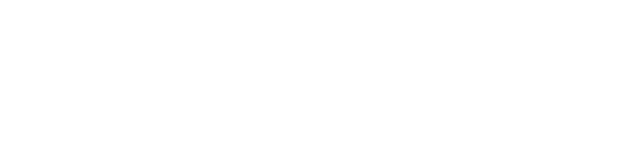
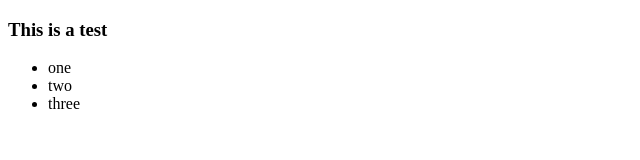
Before and after one commit to OBDtete/see-you, a plain HTML site: page index.html in a window 1280 px wide. Shown: the whole page, without its empty margins (0-640 px from the left). Drawn offline with Linux system fonts and the light colour scheme.

Commit message:
modefied index file

```diff
--- a/index.html
+++ b/index.html
@@ -5,6 +5,14 @@
     <title>See You</title>
   </head>
   <body>
+    <div class="">
+      <h3>This is a test</h3>
+      <ul>
+        <li>one</li>
+        <li>two</li>
+        <li>three</li>
+      </ul>
+    </div>
 
   </body>
 </html>
```
